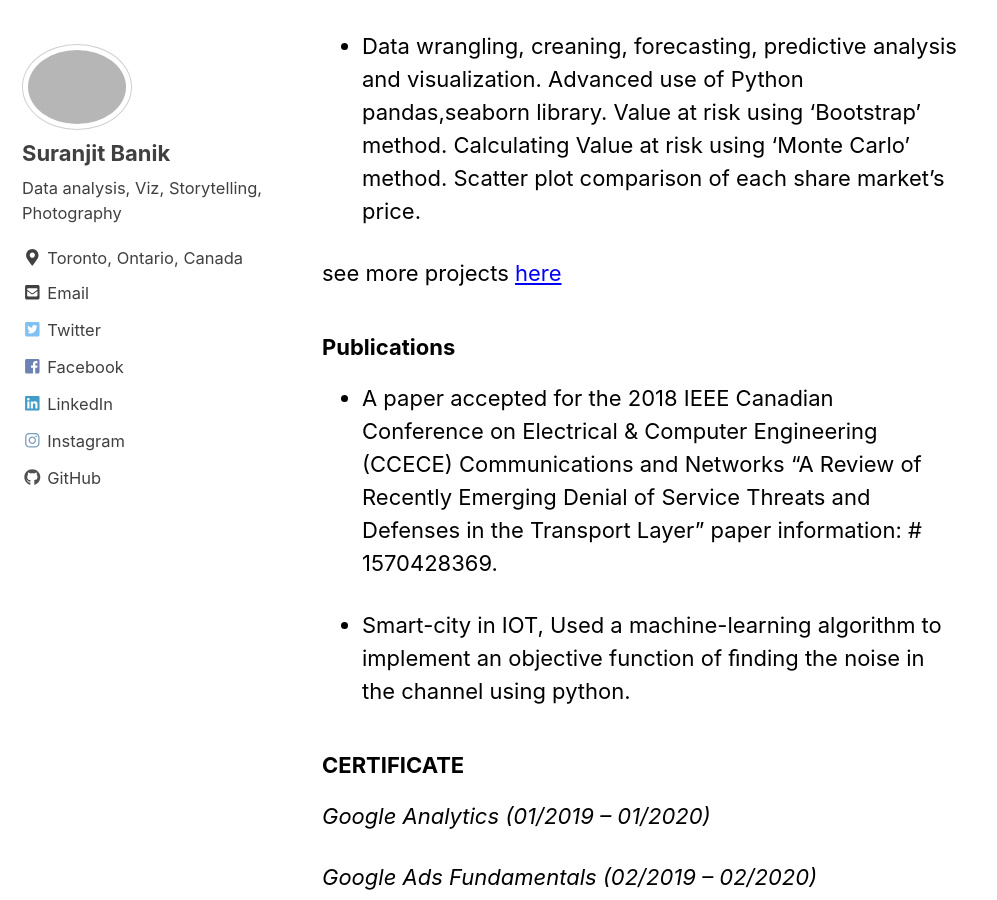
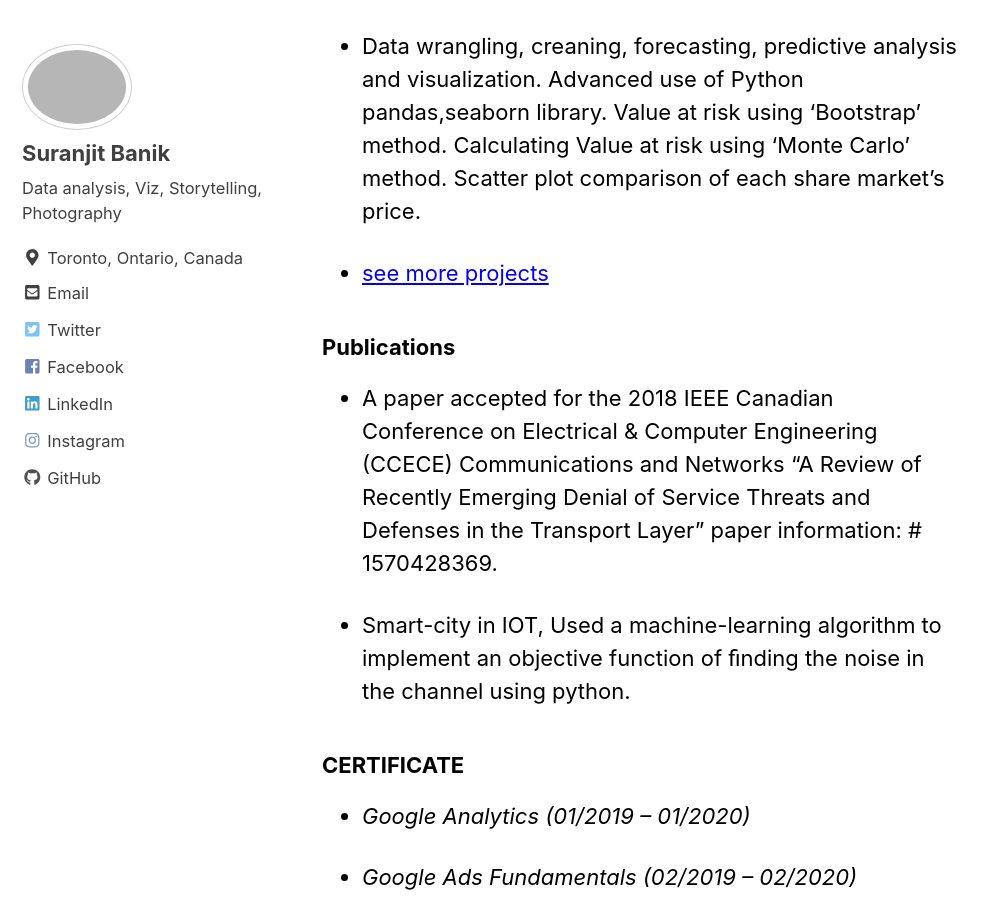
Before and after one commit to mastermindLAB/mastermindLAB.github.io, a Jekyll site: the page built from _pages/Resume.md, in a window 1280 px wide and 900 px high, scrolled down 2899 px. Shown: the whole window, without its empty margins (0-997 px from the left). Built offline with Jekyll 4.4.1, drawn with Linux system fonts in a browser that asks for light colours; nearby versions of some CDN libraries; emoji names are drawn with the system emoji font.

Commit message:
New page

```diff
--- a/_pages/Resume.md
+++ b/_pages/Resume.md
@@ -94,7 +94,7 @@ Advanced use of Python pandas,seaborn library. Value at risk using
 Calculating Value at risk using 'Monte Carlo' method.
 Scatter plot comparison of each share market's price.
 
-see more projects [here](https://www.github.com/mastermindlab/)
+* [see more projects](https://www.github.com/mastermindlab/)
 
 ### Publications
 
@@ -108,27 +108,15 @@ implement an objective function of ﬁnding the noise in
 the channel using python.
 
 ### CERTIFICATE
-_Google Analytics (01/2019 – 01/2020)_
+* _Google Analytics (01/2019 – 01/2020)_
 
-_Google Ads Fundamentals (02/2019 – 02/2020)_
+* _Google Ads Fundamentals (02/2019 – 02/2020)_
 
-_Introduction to Data Science in Python (University of Michigan- 02/2019)_
+* _Introduction to Data Science in Python (University of Michigan- 02/2019)_
 
 ### INTERESTS
-`Toronto Data Science & Big Data Meetup`
+`Toronto Data Science & Big Data Meetup` `Photography`
 
-`Photography`
+`Painting` `Machine learning` `Data Visualization` `Reading`
 
-`Painting`
-
-`Machine learning`
-
-`Data Visualization`
-
-`Reading`
-
-`Data Analytics`
-
-`Travelling`
-
-`Ice Skating`
+`Data Analytics` `Travelling` `Ice Skating`
```
